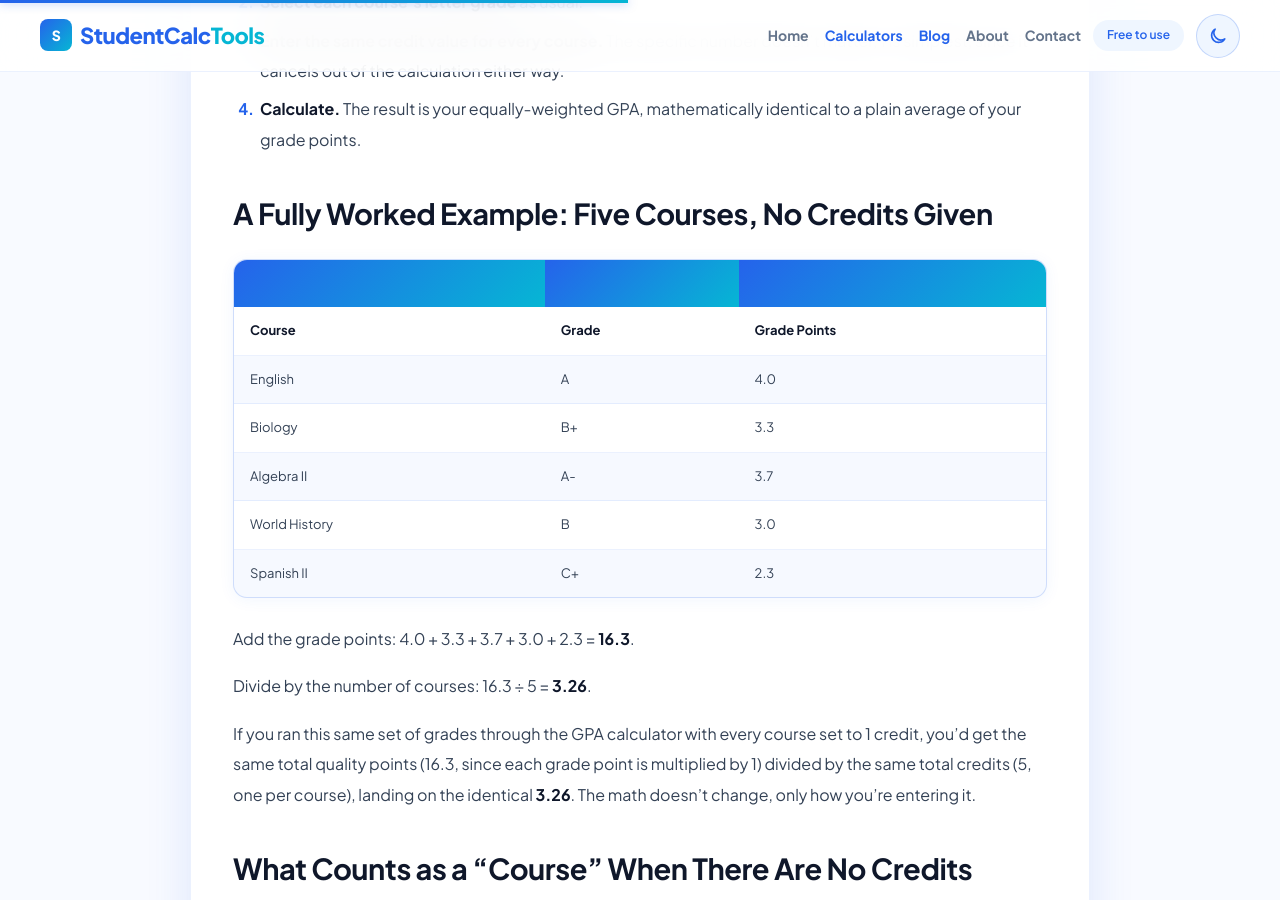
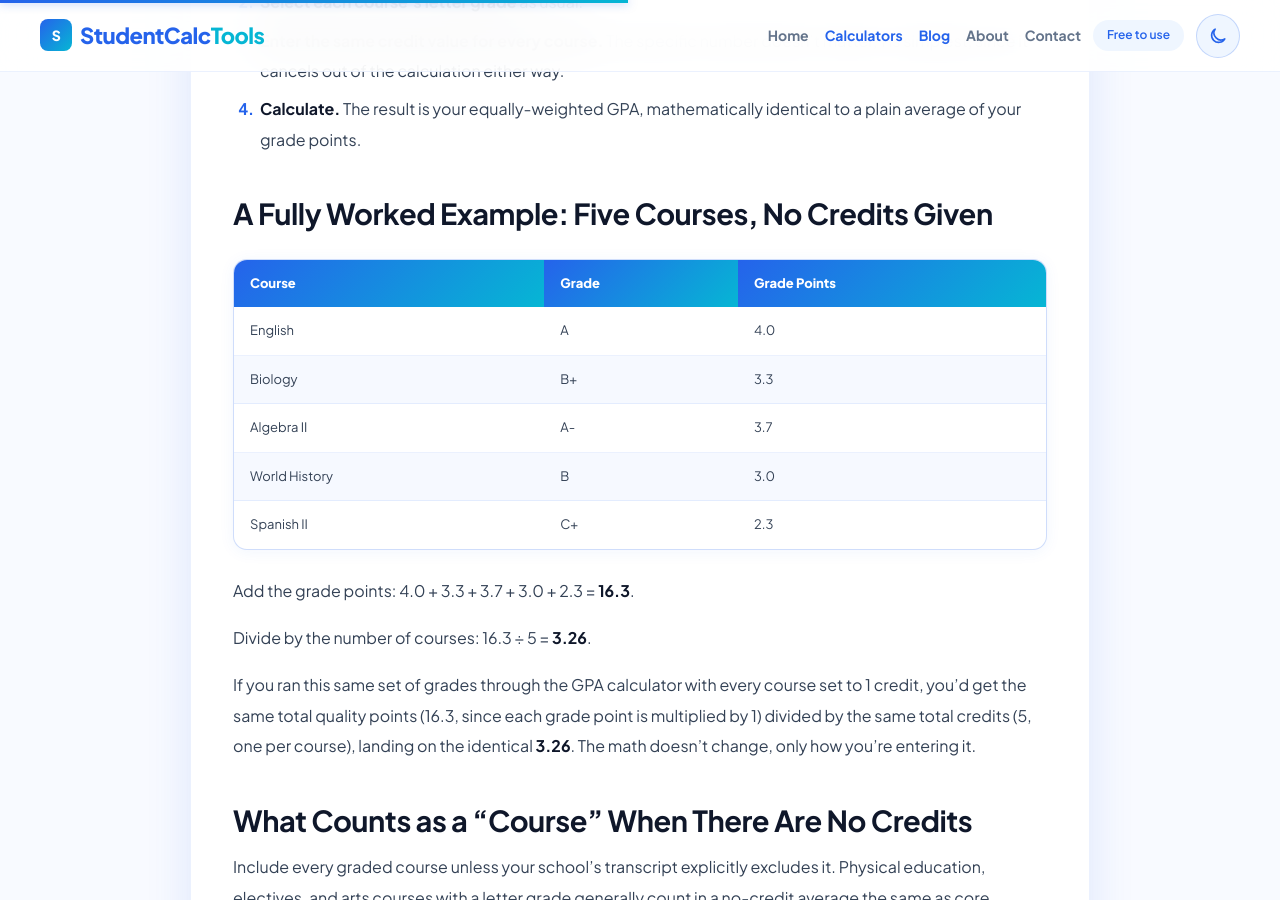
Before and after one commit to zaidmeo09-dhangal/studentcalctools, a Jekyll site: the page built from _posts/2026-08-28-gpa-calculator-without-credits-how-to-get-an-equal-weighted-gpa.md, in a window 1280 px wide and 900 px high, scrolled down 2885 px. Built offline with Jekyll 4.4.1, drawn with Linux system fonts in a browser that asks for light colours.

```diff
--- a/_posts/2026-08-28-gpa-calculator-without-credits-how-to-get-an-equal-weighted-gpa.md
+++ b/_posts/2026-08-28-gpa-calculator-without-credits-how-to-get-an-equal-weighted-gpa.md
@@ -61,14 +61,11 @@ This means entering 1 credit for every course, entering 3 credits for every cour
 3. **Enter the same credit value for every course.** The specific number doesn't matter, 1 is simplest, since it cancels out of the calculation either way.
 4. **Calculate.** The result is your equally-weighted GPA, mathematically identical to a plain average of your grade points.
 
-
-
 ## **A Fully Worked Example: Five Courses, No Credits Given**
 
 
-|  |  |  |
-| ------------- | --------- | ---------------- |
-| **Course** | **Grade** | **Grade Points** |
+| Course | Grade | Grade Points |
+| ------------- | ----- | ------------ |
 | English | A | 4.0 |
 | Biology | B+ | 3.3 |
 | Algebra II | A- | 3.7 |
```
